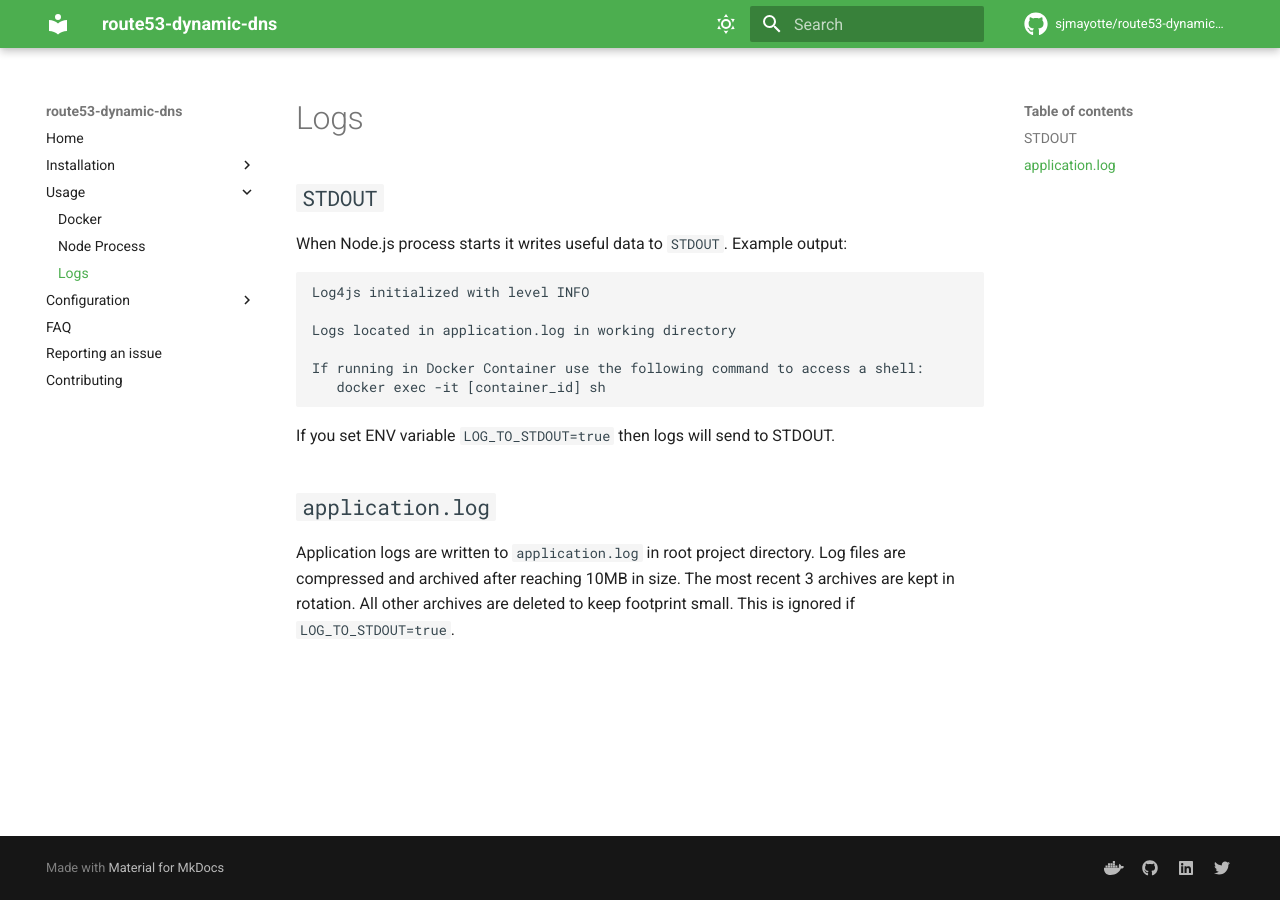
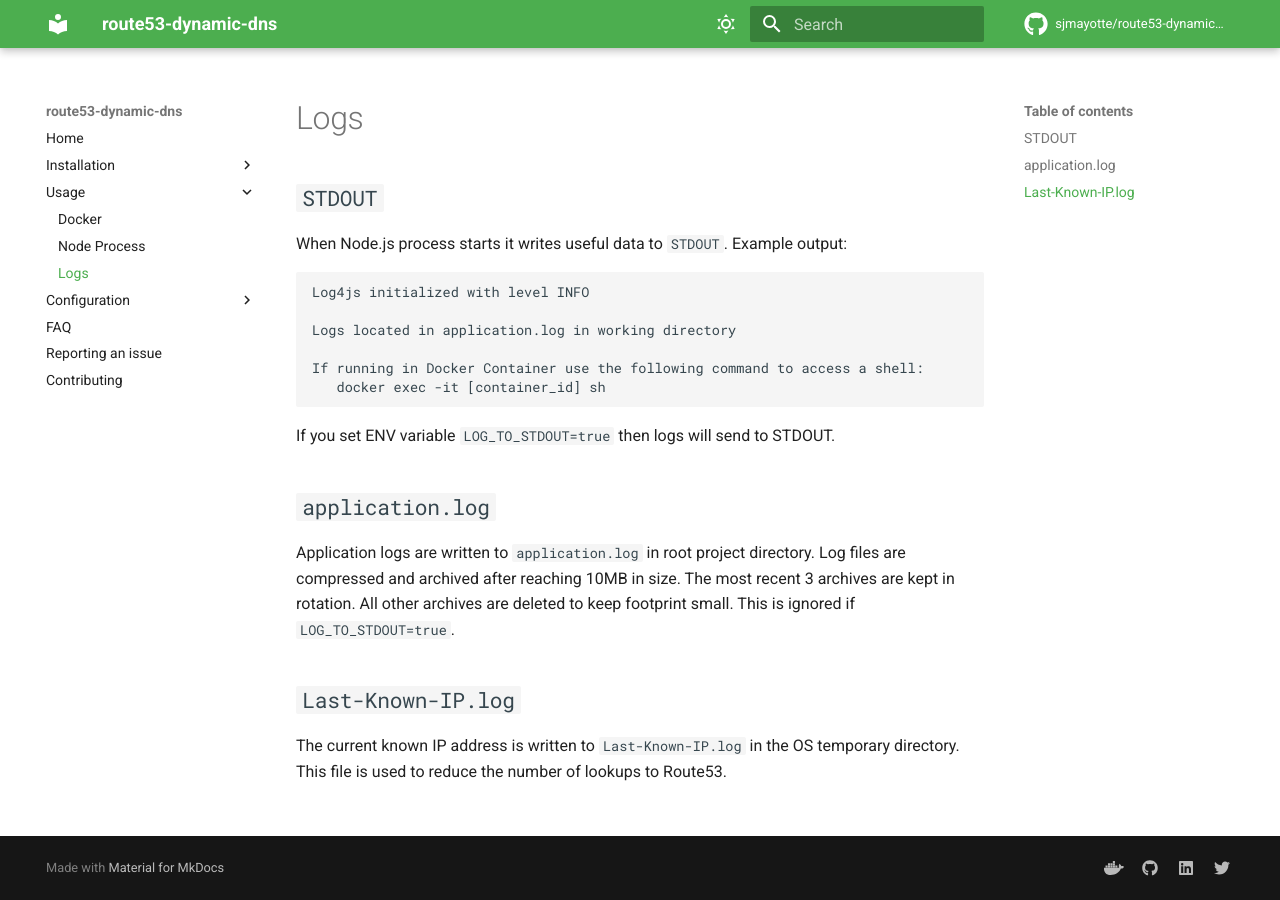
Before and after one commit to sjmayotte/route53-dynamic-dns, an MkDocs documentation site: the page built from docs/usage/logs.md, in a window 1280 px wide. Built offline with MkDocs 1.6.1 and Material for MkDocs 9.7.7, drawn with Linux system fonts in a browser that asks for light colours; comment, search, counter and statistics services are not loaded.

Commit message:
Use temporary directory for Last-Known-IP.log
- Also document the use of the file.

```diff
--- a/docs/usage/logs.md
+++ b/docs/usage/logs.md
@@ -15,3 +15,6 @@
 
 ## `application.log`
 Application logs are written to `application.log` in root project directory.  Log files are compressed and archived after reaching 10MB in size.  The most recent 3 archives are kept in rotation.  All other archives are deleted to keep footprint small.  This is ignored if `LOG_TO_STDOUT=true`.
+
+## `Last-Known-IP.log`
+The current known IP address is written to `Last-Known-IP.log` in the OS temporary directory. This file is used to reduce the number of lookups to Route53.
--- a/server.js
+++ b/server.js
@@ -3,6 +3,8 @@
 // Dependencies
 const https = require('https')
 const fs = require('fs')
+const os = require('os')
+const path = require('path')
 const AWS = require('aws-sdk')
 const log4js = require('log4js')
 const dotenv = require('dotenv')
@@ -133,7 +135,7 @@
 }
 
 // Local variables for the process
-const LastKnownIPFileName = 'Last-Known-IP.log'
+const LastKnownIPFileName = path.join(os.tmpdir(), 'Last-Known-IP.log')
 let currentIP = ''
 let previousIP = ''
 let SentErrorEmail = false
@@ -413,6 +415,7 @@
 const RunScript = function () {
   if (FirstRun) {
     logger.info('First run of process.')
+    logger.info('Using', LastKnownIPFileName, 'to store last known IP address')
     RemoveFileNameIfItExists(LastKnownIPFileName)
     FirstRun = false
   } else {
```
